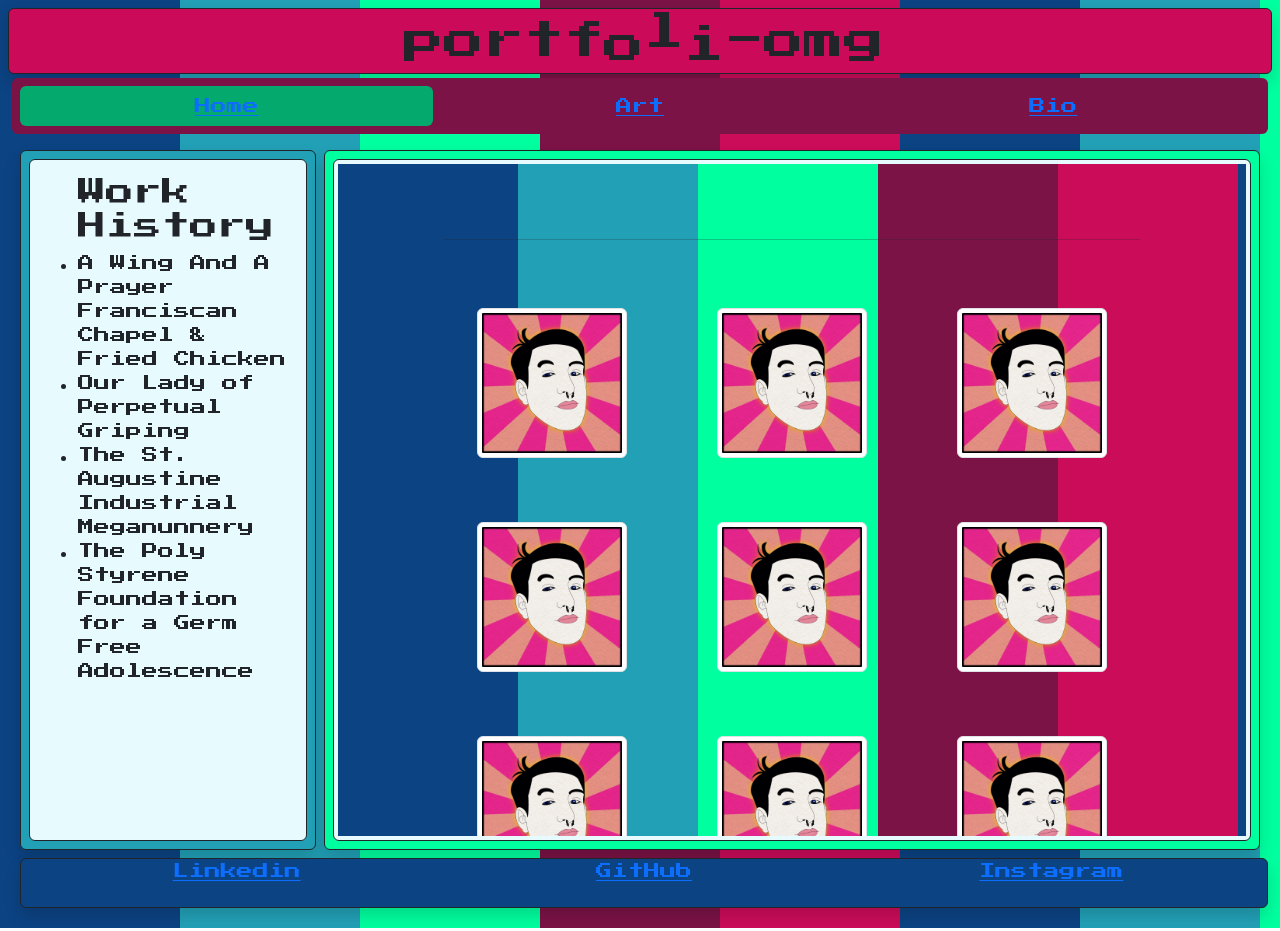
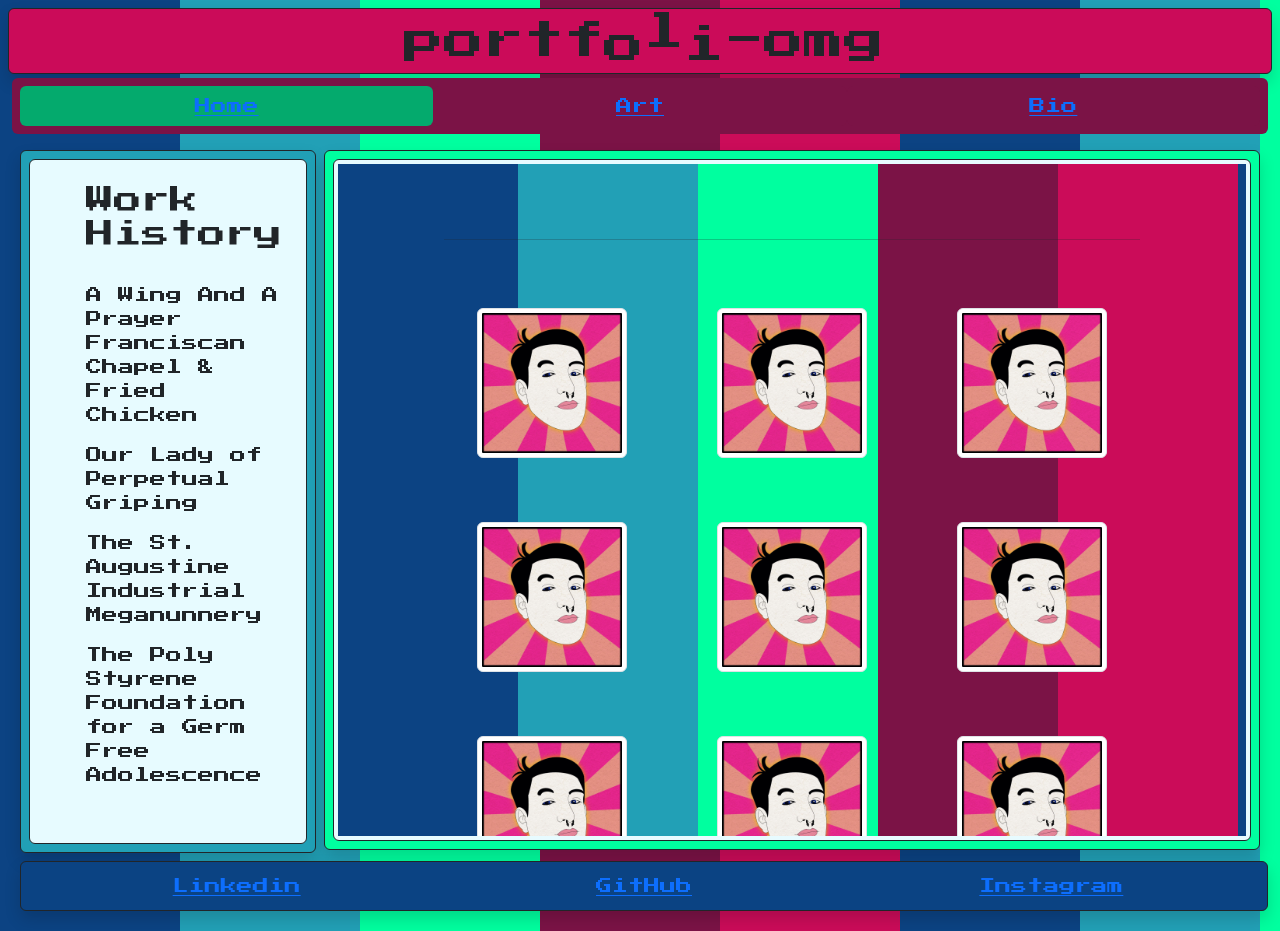
Before and after one commit to archy-calzbioh/portfoli-omg, a website: page index.html in a window 1280 px wide. Drawn offline with nearby package versions, Linux system fonts and the light colour scheme.

Commit message:
text formatting

```diff
--- a/bootfile.css
+++ b/bootfile.css
@@ -53,7 +53,7 @@ a:hover:not(.active) {
 }
 
 li{
-    /* list-style: none; */
+    list-style: none;
 }
 
 object{
--- a/index.html
+++ b/index.html
@@ -51,12 +51,14 @@
           <div id="wrapper" class="center">
             <div id="content" class="center">
               <div id="listDiv" class="center m-2 p-2">
-                <ul class= "d-flex flex-column align-items-stretch"><h3>Work History</h3>
-                  <li>A Wing And A Prayer Franciscan Chapel & Fried Chicken</li>
-                  <li>Our Lady of Perpetual Griping</li>
-                  <li>The St. Augustine Industrial Meganunnery</li>
-                  <li>The Poly Styrene Foundation for a Germ Free Adolescence</li>
-                </ul>
+                <ul class= "d-flex flex-column align-items-stretch"><h3 class="m-2">Work History</h3>
+                  <p>
+                    <li class="m-2">A Wing And A Prayer Franciscan Chapel & Fried Chicken</li>
+                    <li class="m-2">Our Lady of Perpetual Griping</li>
+                    <li class="m-2">The St. Augustine Industrial Meganunnery</li>
+                    <li class="m-2">The Poly Styrene Foundation for a Germ Free Adolescence</li>
+                  </p>
+                </ul >
               </div>
             </div>
           </div>
@@ -71,9 +73,9 @@
     </div>
     <!-- bottom div  -->
     <div class="d-flex m-1 row border border-dark rounded  footer shadow">
-      <a href ="https://www.linkedin.com/in/zachary-bolich/" class ="col">Linkedin</a>
-      <a href ="https://github.com/archy-calzbioh" class ="col">GitHub</a>
-      <a href ="https://www.instagram.com/zacx_snax/?fbclid=IwAR0YBTpHqalAMWfVLLP4tWPWKQf9yYbBujDruwPe60peuZqE1j9jAeCgvdc" class ="col">Instagram</a>
+      <a href ="https://www.linkedin.com/in/zachary-bolich/" class ="col justify-content-center d-flex flex-column">Linkedin</a>
+      <a href ="https://github.com/archy-calzbioh" class ="col justify-content-center d-flex flex-column">GitHub</a>
+      <a href ="https://www.instagram.com/zacx_snax/?fbclid=IwAR0YBTpHqalAMWfVLLP4tWPWKQf9yYbBujDruwPe60peuZqE1j9jAeCgvdc" class ="col justify-content-center d-flex flex-column">Instagram</a>
 
 
     </div>
```
Also changed, not shown: resume.html (+5 -4 lines).
